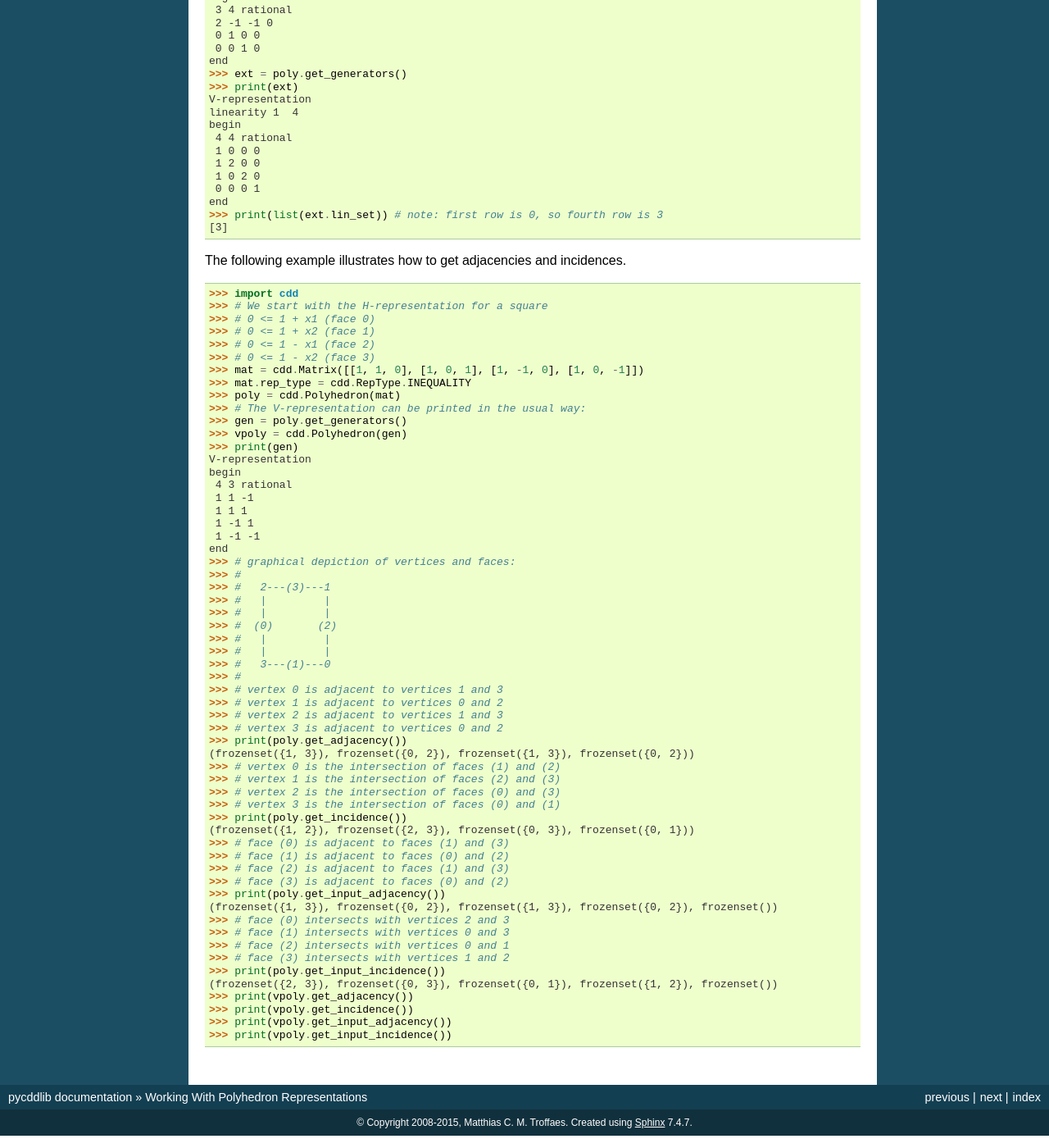
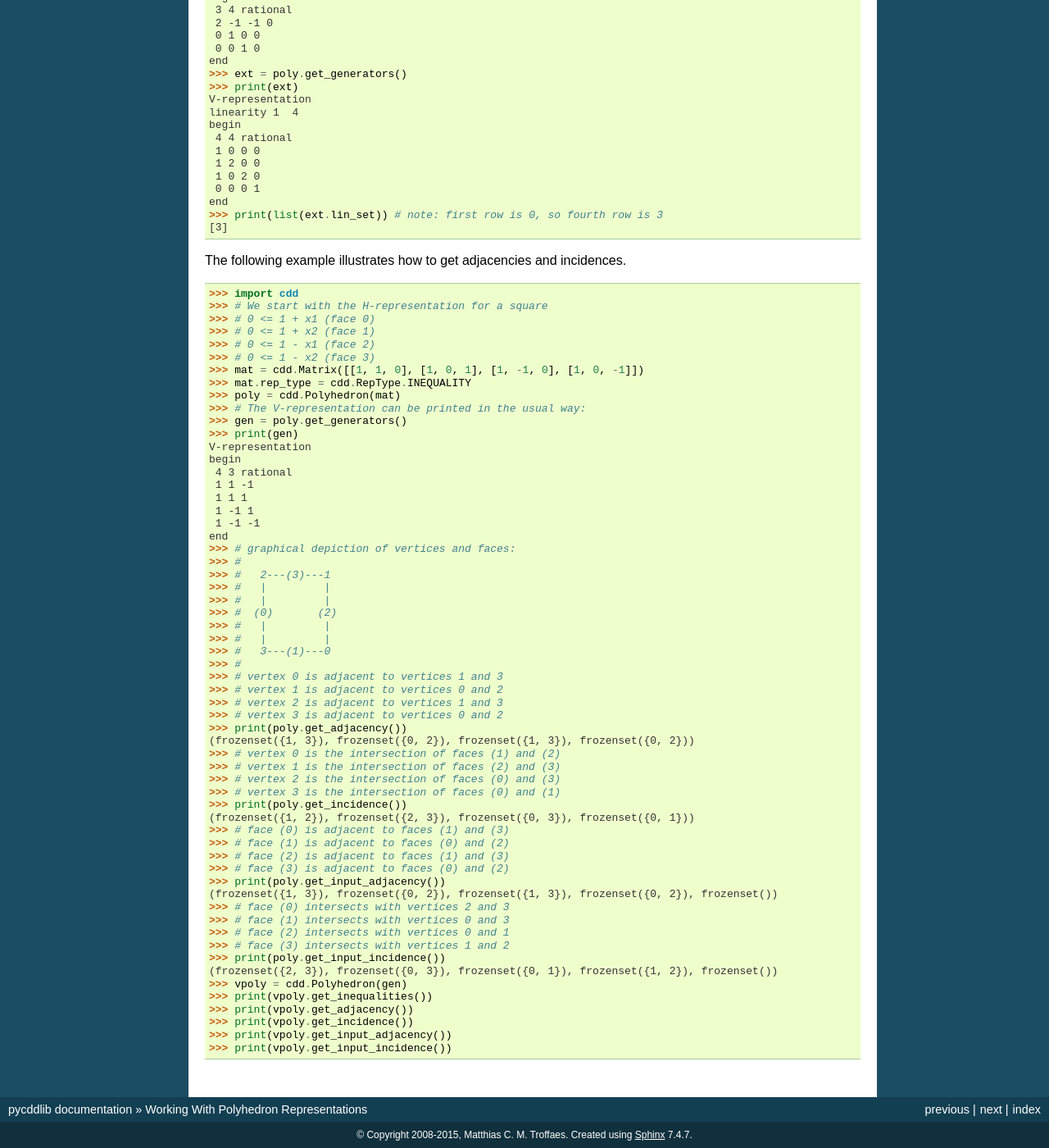
Before and after one commit to mcmtroffaes/pycddlib, a Sphinx documentation site: the page built from docs/polyhedron.rst, in a window 1280 px wide and 1400 px high, scrolled down 1692 px. Shown: the whole window at 82% size. Built offline with Sphinx 7.4.7, drawn with Linux system fonts in a browser that asks for light colours; formulas are drawn with MathJax 3.

Commit message:
Recalculate inequalities (indices may change).

```diff
--- a/docs/polyhedron.rst
+++ b/docs/polyhedron.rst
@@ -178,6 +177,8 @@
 >>> # face (3) intersects with vertices 1 and 2
 >>> print(poly.get_input_incidence())
 (frozenset({2, 3}), frozenset({0, 3}), frozenset({0, 1}), frozenset({1, 2}), frozenset())
+>>> vpoly = cdd.Polyhedron(gen)
+>>> print(vpoly.get_inequalities())
 >>> print(vpoly.get_adjacency())
 >>> print(vpoly.get_incidence())
 >>> print(vpoly.get_input_adjacency())
```
Also changed, not shown: other parts of docs/polyhedron.rst (+0 -1 lines).
